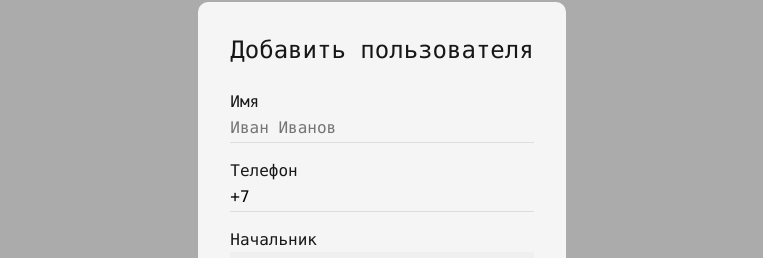
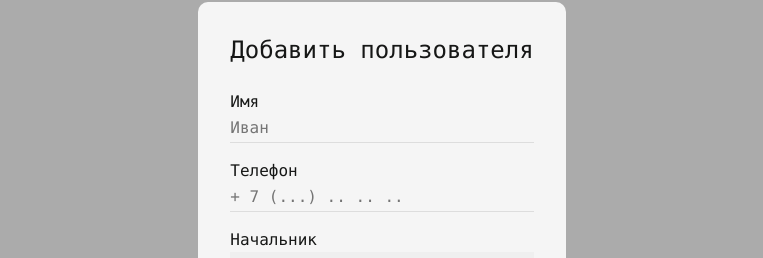
Before and after one commit to Fokieeee/infinite-nested-table, a Vue app: page / in a window 1280 px wide. Both pictures are taken after a click on the button "Добавить". Shown: the part 206-464 px from the top of the page, without its empty margins (258-1021 px from the left). Built offline with nearby package versions, Linux system fonts and the light colour scheme.

Commit message:
decomposed flatten function

```diff
--- a/src/App.vue
+++ b/src/App.vue
@@ -32,14 +32,14 @@ export default {
       employees: [
         {
           id: "123",
-          fullName: "Илья",
+          name: "Илья",
           phone: "+2423423",
           level: 0,
           isChildrenOpen: false,
           children: [
             {
               id: "321",
-              fullName: "Андрей илья child",
+              name: "Андрей илья child",
               phone: "+2423423",
               parentId: "123",
               level: 1,
@@ -47,7 +47,7 @@ export default {
             },
             {
               id: "333",
-              fullName: "Никита илья child",
+              name: "Никита илья child",
               phone: "+2423423",
               parentId: "123",
               level: 1,
@@ -55,7 +55,7 @@ export default {
               children: [
                 {
                   id: "4",
-                  fullName: "Вася Никита child",
+                  name: "Вася Никита child",
                   phone: "+3242",
                   parentId: "333",
                   level: 2,
@@ -67,14 +67,14 @@ export default {
         },
         {
           id: "334",
-          fullName: "Никита",
+          name: "Никита",
           phone: "+2423423",
           level: 0,
           isChildrenOpen: false,
           children: [
             {
               id: "335",
-              fullName: "Влад никита child",
+              name: "Влад никита child",
               phone: "+2423423",
               parentId: "334",
               level: 1,
@@ -82,7 +82,7 @@ export default {
             },
             {
               id: "336",
-              fullName: "Валера никита child",
+              name: "Валера никита child",
               phone: "+2423423",
               parentId: "334",
               level: 1,
--- a/src/components/EmployeeFormModal.vue
+++ b/src/components/EmployeeFormModal.vue
@@ -5,26 +5,19 @@
     </template>
 
     <template v-slot:body>
-      <div class="text-input-container name">
-        <label class="text-input-label">Имя</label>
-        <input
-          type="Text"
-          v-model="fullName"
-          placeholder="Иван Иванов"
-          class="text-input"
-        />
-      </div>
+      <default-text-input
+        label="Имя"
+        placeholder="Иван"
+        type="text"
+        @inputValue="handleNameValue"
+      />
 
-      <div class="text-input-container phone">
-        <label class="text-input-label">Телефон</label>
-        <input
-          label="телефон"
-          type="tel"
-          v-model="phone"
-          placeholder="Номер телефона"
-          class="text-input"
-        />
-      </div>
+      <default-text-input
+        label="Телефон"
+        placeholder="+ 7 (...) .. .. .."
+        type="tel"
+        @inputValue="handlePhoneValue"
+      />
 
       <div class="parent-select-container">
         <label>Начальник</label>
@@ -39,7 +32,7 @@
             :key="employee.id"
             :value="employee.id"
           >
-            {{ employee.fullName }}
+            {{ employee.name }}
           </option>
         </select>
       </div>
@@ -57,12 +50,15 @@
 import DefaultButton from "./UI/DefaultButton.vue"
 import DefaultModal from "./UI/DefaultModal.vue"
 import { uuid } from "vue-uuid"
+import DefaultTextInput from "./UI/DefaultTextInput.vue"
+import { flattenArray } from "@/utils/arrayUtils"
 
 export default {
   name: "EmployeeFormModal",
   components: {
     DefaultModal,
     DefaultButton,
+    DefaultTextInput,
   },
   props: {
     employees: {
@@ -72,8 +68,8 @@ export default {
   },
   data() {
     return {
-      fullName: null,
-      phone: "+7",
+      name: null,
+      phone: null,
       parentId: null,
       isValidData: false,
     }
@@ -84,28 +80,19 @@ export default {
   },
   computed: {
     allEmployees() {
-      const allEmployees = []
-
-      const extractAllEmployees = (employees) => {
-        for (let employee of employees) {
-          allEmployees.push(employee)
-
-          if (employee.children && employee.children.length > 0) {
-            extractAllEmployees(employee.children)
-          }
-        }
-      }
-
-      extractAllEmployees(this.employees)
-      return allEmployees
+      return flattenArray(this.employees)
     },
     isFormFilled() {
-      return (
-        Boolean(this.fullName) && Boolean(this.phone) && this.parentId !== null
-      )
+      return Boolean(this.name) && Boolean(this.phone) && this.parentId !== null
     },
   },
   methods: {
+    handleNameValue(value) {
+      this.name = value
+    },
+    handlePhoneValue(value) {
+      this.phone = value
+    },
     close() {
       this.$emit("close")
     },
@@ -117,7 +104,7 @@ export default {
           : 0
         this.$emit("submit", {
           id: uuid.v1(),
-          fullName: this.fullName,
+          name: this.name,
           phone: this.phone,
           parentId: this.parentId,
           level: newEmployeeLevel,
@@ -133,25 +120,6 @@ export default {
 </script>
 
 <style scoped>
-.text-input-container {
-  display: flex;
-  justify-content: center;
-  align-items: flex-start;
-  flex-direction: column;
-}
-
-.text-input-label {
-  margin-top: 1rem;
-}
-
-.text-input {
-  width: 100%;
-  border: 0;
-  border-bottom: 1px solid var(--border);
-  padding: 2px 0;
-  background: transparent;
-}
-
 .parent-select-container {
   display: flex;
   justify-content: center;
--- a/src/components/EmployeeTable/TableBody.vue
+++ b/src/components/EmployeeTable/TableBody.vue
@@ -16,7 +16,7 @@
           class="plus-icon"
         />
 
-        <p class="name-text">{{ employee.fullName }}</p>
+        <p class="name-text">{{ employee.name }}</p>
       </td>
 
       <td class="table-cell phone">{{ employee.phone }}</td>
--- /dev/null
+++ b/src/components/UI/DefaultTextInput.vue
@@ -0,0 +1,65 @@
+<template>
+  <div class="text-input-container">
+    <label v-if="hasLabel" class="text-input-label">{{ label }}</label>
+    <input
+      :type="type"
+      :placeholder="placeholder"
+      @input="handleInput"
+      class="text-input"
+    />
+  </div>
+</template>
+
+<script>
+export default {
+  name: "DefaultTextInput",
+  props: {
+    label: {
+      type: String,
+      default: null,
+    },
+    placeholder: {
+      type: String,
+      default: null,
+    },
+    type: {
+      type: String,
+      default: "text",
+    },
+    hasLabel: {
+      type: Boolean,
+      default: true,
+    },
+  },
+  emits: {
+    inputValue: null,
+  },
+  methods: {
+    handleInput($event) {
+      const value = $event.target.value
+      this.$emit("inputValue", value)
+    },
+  },
+}
+</script>
+
+<style scoped>
+.text-input-container {
+  display: flex;
+  justify-content: center;
+  align-items: flex-start;
+  flex-direction: column;
+}
+
+.text-input-label {
+  margin-top: 1rem;
+}
+
+.text-input {
+  width: 100%;
+  border: 0;
+  border-bottom: 1px solid var(--border);
+  padding: 2px 0;
+  background: transparent;
+}
+</style>
--- a/src/utils/arrayUtils.js
+++ b/src/utils/arrayUtils.js
@@ -1,5 +1,5 @@
 const sortArray = (array) => {
-  array.sort((a, b) => a.fullName.localeCompare(b.fullName))
+  array.sort((a, b) => a.name.localeCompare(b.name))
 
   for (const item of array) {
     if (item.children && item.children.length > 0) {
@@ -26,4 +26,21 @@ const addItemToArray = (array, newItem) => {
   }
 }
 
-export { addItemToArray, sortArray }
+const flattenArray = (array) => {
+  const flattenedArray = []
+
+  const extractItems = (array) => {
+    for (let item of array) {
+      flattenedArray.push(item)
+
+      if (item.children && item.children.length > 0) {
+        extractItems(item.children)
+      }
+    }
+  }
+
+  extractItems(array)
+  return flattenedArray
+}
+
+export { addItemToArray, sortArray, flattenArray }
```
